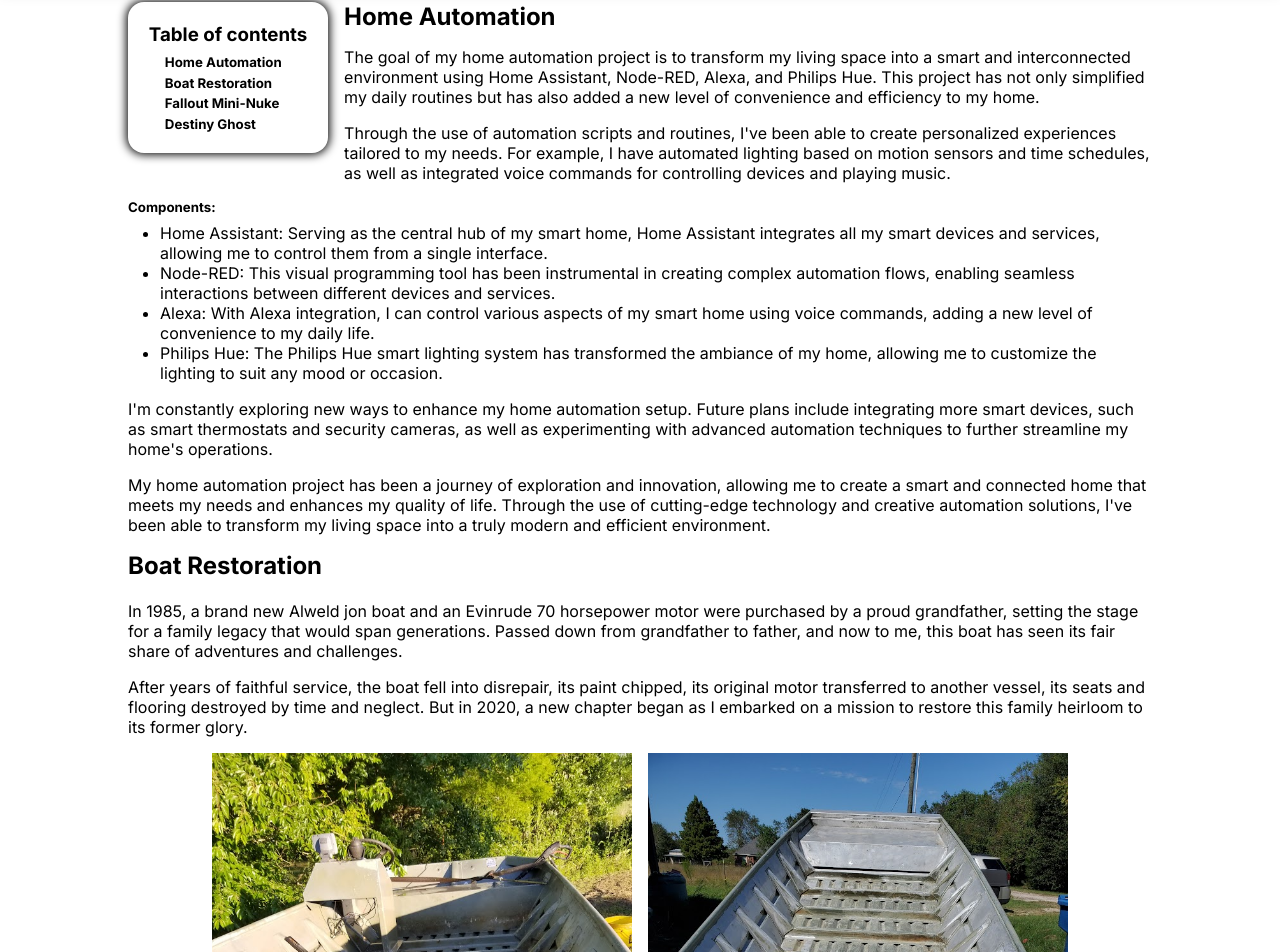
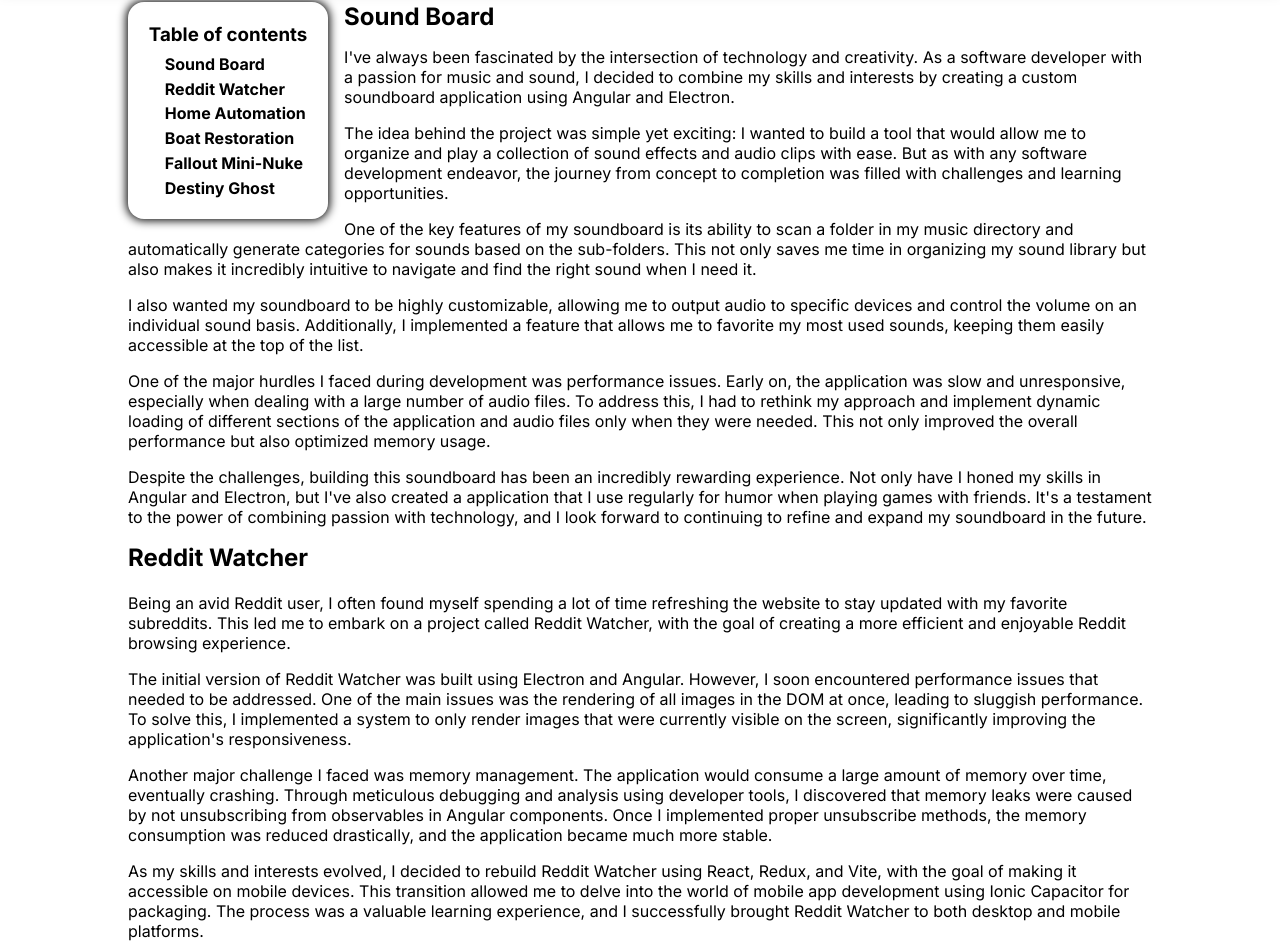
Before and after one commit to nicholasMeadows/PersonalWebsite, a Next.js app: page /pages/projects in a window 1280 px wide. Shown: the part 94-1046 px from the top of the page. Built offline with nearby package versions, Linux system fonts and the light colour scheme.

Commit message:
Add sections to projects page

```diff
--- a/src/app/css/projects.css
+++ b/src/app/css/projects.css
@@ -27,8 +27,6 @@
 }
 
 .project-section {
-    padding-top: var(--navigation-bar-height);
-    margin-top: calc(var(--navigation-bar-height) * -1);
     display: flex;
     flex-direction: column;
     gap: 1em;
@@ -50,6 +48,11 @@
     max-height: 70vh;
     position: relative;
     overflow: hidden;
+}
+
+.margin-padding-adjustment-for-nav {
+    padding-top: var(--navigation-bar-height);
+    margin-top: calc(var(--navigation-bar-height) * -1);
 }
 
 .first-project-section p {
--- a/src/app/pages/projects/page.tsx
+++ b/src/app/pages/projects/page.tsx
@@ -3,17 +3,72 @@
 
 function Projects() {
     return <div className={'projects-page'}>
-        <div id={'home-automation'} className={'first-project-section'}>
+        <div id={'sound-board'} className={'margin-padding-adjustment-for-nav first-project-section'}>
             <div className={'table-of-contents'}>
                 <h3>Table of contents</h3>
-
                 <div className={'table-of-contents-link-box'}>
-                    <a href={'#home-automation'}><h5>Home Automation</h5></a>
-                    <a href={'#boat-restoration'}><h5>Boat Restoration</h5></a>
-                    <a href={'#fallout-mini-nuke-project'}><h5>Fallout Mini-Nuke</h5></a>
-                    <a href={'#destiny-ghost'}><h5>Destiny Ghost</h5></a>
+                    <a href={'#sound-board'}><h4>Sound Board</h4></a>
+                    <a href={'#reddit-watcher'}><h4>Reddit Watcher</h4></a>
+                    <a href={'#home-automation'}><h4>Home Automation</h4></a>
+                    <a href={'#boat-restoration'}><h4>Boat Restoration</h4></a>
+                    <a href={'#fallout-mini-nuke-project'}><h4>Fallout Mini-Nuke</h4></a>
+                    <a href={'#destiny-ghost'}><h4>Destiny Ghost</h4></a>
                 </div>
             </div>
+            <h2 className={'project-section-header'}>Sound Board</h2>
+            <p>I&apos;ve always been fascinated by the intersection of technology and creativity. As a software
+                developer
+                with a passion for music and sound, I decided to combine my skills and interests by creating a custom
+                soundboard application using Angular and Electron.</p>
+            <p>The idea behind the project was simple yet exciting: I wanted to build a tool that would allow me to
+                organize and play a collection of sound effects and audio clips with ease. But as with any software
+                development endeavor, the journey from concept to completion was filled with challenges and learning
+                opportunities.</p>
+            <p>One of the key features of my soundboard is its ability to scan a folder in my music directory and
+                automatically generate categories for sounds based on the sub-folders. This not only saves me time in
+                organizing my sound library but also makes it incredibly intuitive to navigate and find the right sound
+                when I need it.</p>
+            <p>I also wanted my soundboard to be highly customizable, allowing me to output audio to specific devices
+                and control the volume on an individual sound basis. Additionally, I implemented a feature that allows
+                me to favorite my most used sounds, keeping them easily accessible at the top of the list.</p>
+            <p>One of the major hurdles I faced during development was performance issues. Early on, the application was
+                slow and unresponsive, especially when dealing with a large number of audio files. To address this, I
+                had to rethink my approach and implement dynamic loading of different sections of the application and
+                audio files only when they were needed. This not only improved the overall performance but also
+                optimized memory usage.</p>
+            <p>Despite the challenges, building this soundboard has been an incredibly rewarding experience. Not only
+                have I honed my skills in Angular and Electron, but I&apos;ve also created a application that I use
+                regularly for humor when playing games with friends. It&apos;s a testament to the power of combining
+                passion with
+                technology, and I look forward to continuing to refine and expand my soundboard in the future.</p>
+        </div>
+
+        <div id={'reddit-watcher'} className={'project-section margin-padding-adjustment-for-nav'}>
+            <h2 className={'project-section-header'}>Reddit Watcher</h2>
+            <p>Being an avid Reddit user, I often found myself spending a lot of time refreshing the website to stay
+                updated with my favorite subreddits. This led me to embark on a project called Reddit Watcher, with the
+                goal of creating a more efficient and enjoyable Reddit browsing experience.</p>
+            <p>The initial version of Reddit Watcher was built using Electron and Angular. However, I soon encountered
+                performance issues that needed to be addressed. One of the main issues was the rendering of all images
+                in the DOM at once, leading to sluggish performance. To solve this, I implemented a system to only
+                render images that were currently visible on the screen, significantly improving the application&apos;s
+                responsiveness.</p>
+            <p>Another major challenge I faced was memory management. The application would consume a large amount of
+                memory over time, eventually crashing. Through meticulous debugging and analysis using developer tools,
+                I discovered that memory leaks were caused by not unsubscribing from observables in Angular components.
+                Once I implemented proper unsubscribe methods, the memory consumption was reduced drastically, and the
+                application became much more stable.</p>
+            <p>As my skills and interests evolved, I decided to rebuild Reddit Watcher using React, Redux, and Vite,
+                with the goal of making it accessible on mobile devices. This transition allowed me to delve into the
+                world of mobile app development using Ionic Capacitor for packaging. The process was a valuable learning
+                experience, and I successfully brought Reddit Watcher to both desktop and mobile platforms.</p>
+            <p>Overall, Reddit Watcher has not only improved my Reddit browsing experience but has also been a testament
+                to my growth as a developer. It taught me the importance of performance optimization and efficient
+                memory management, skills that I continue to apply in my projects. I look forward to further enhancing
+                Reddit Watcher and exploring new technologies to create more innovative solutions in the future.</p>
+        </div>
+
+        <div id={'home-automation'} className={'project-section margin-padding-adjustment-for-nav'}>
             <h2 className={'project-section-header'}>Home Automation</h2>
 
             <p>The goal of my home automation project is to transform my living space into a smart and
@@ -68,9 +123,9 @@
                 a
                 truly
                 modern and efficient environment.</p>
+
         </div>
-
-        <div id={'boat-restoration'} className={'project-section'}>
+        <div id={'boat-restoration'} className={'project-section margin-padding-adjustment-for-nav'}>
             <h2 className={'project-section-header'}>Boat Restoration</h2>
             <p>In 1985, a brand new Alweld jon boat and an Evinrude 70 horsepower motor were purchased by a proud
                 grandfather, setting the stage for a family legacy that would span generations. Passed down from
@@ -129,7 +184,7 @@
                 As it glides through the water, it carries with it the memories of the past and the promise of new
                 adventures yet to come.</p>
         </div>
-        <div id={'fallout-mini-nuke-project'} className={'project-section'}>
+        <div id={'fallout-mini-nuke-project'} className={'project-section margin-padding-adjustment-for-nav'}>
             <h2 className={'project-section-header'}>Fallout Mini Nuke</h2>
             <p>As a passionate fan of the Fallout video game series, I embarked on a challenging and rewarding 3D
                 printing
@@ -158,8 +213,8 @@
                 love for gaming with my technical skills. This project remains a highlight of my 3D printing journey,
                 showcasing my ability to bring digital creations to life in a tangible and visually striking form.</p>
         </div>
-        <div id={'destiny-ghost'} className={'project-section'}>
-            <h2 className={'project-section-header'}>3D printed Ghost Shell</h2>
+        <div id={'destiny-ghost'} className={'project-section margin-padding-adjustment-for-nav'}>
+            <h2 className={'ads -header'}>3D printed Ghost Shell</h2>
             <p>As a fan of the Destiny game series, I embarked on a creative 3D printing project to recreate the first
                 ghost
                 shell from the game. This project allowed me to combine my passion for gaming with my love for 3D
```
